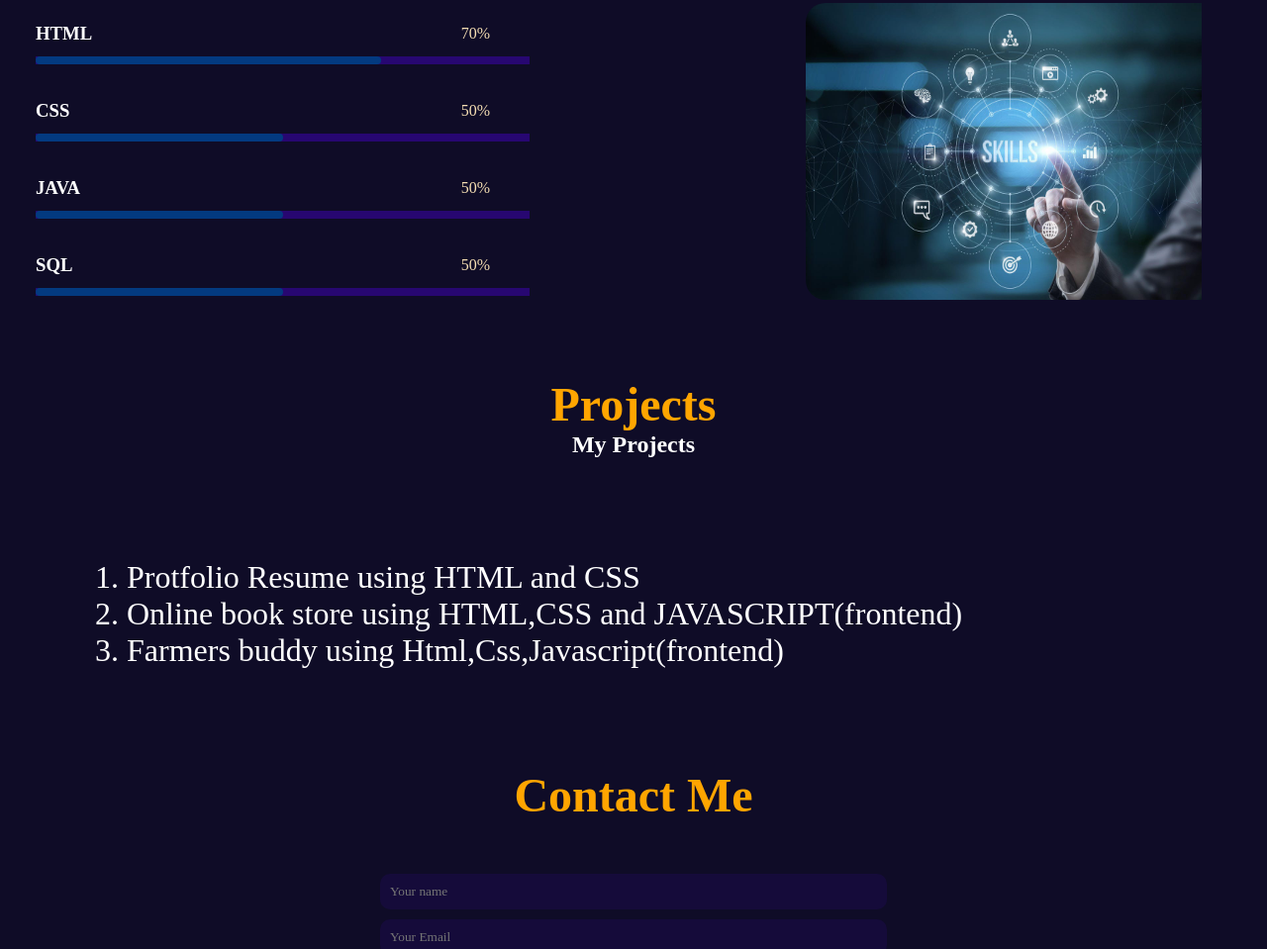
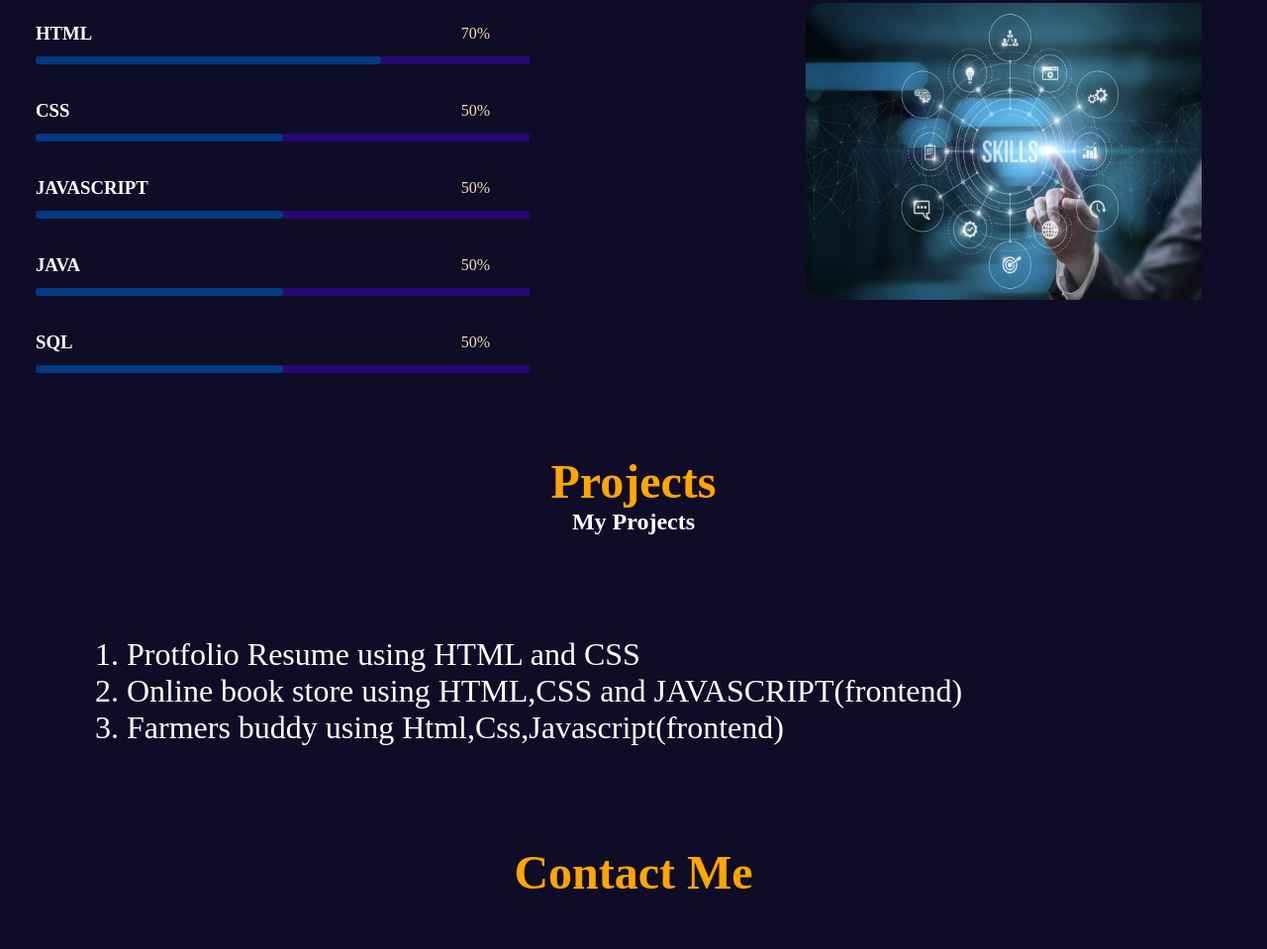
Before and after one commit to meesalajyotsna/meesala_jyotsna-, a plain HTML site: page index.html in a window 1280 px wide. Shown: the part 1375-2334 px from the top of the page at 99% size. Drawn offline with Linux system fonts and the light colour scheme.

Commit message:
javascript added

```diff
--- a/index.html
+++ b/index.html
@@ -81,6 +81,12 @@
                         <div class="lightbar"></div>
                         <div class="percents"></div>
                         </div>
+                        <div class="barsbox">
+                            <h3>JAVASCRIPT</h3>
+                            <span>50%</span>
+                            <div class="lightbar"></div>
+                            <div class="percentp"></div>
+                        </div>
 
                         <div class="barsbox">
                         <h3>JAVA</h3>
```
